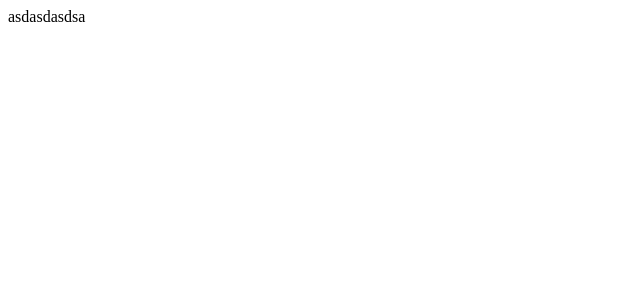
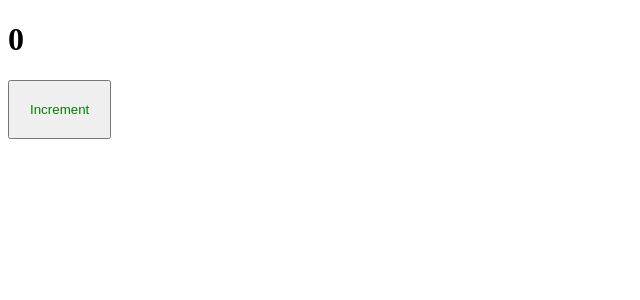
Before and after one commit to santonov62/advanced-frontend-react, a React app: page / in a window 1280 px wide. Shown: the top 300 px of the page, without its empty margins (0-640 px from the left). Built offline with nearby package versions, Linux system fonts and the light colour scheme.

Commit message:
Sass support

```diff
--- a/package.json
+++ b/package.json
@@ -16,11 +16,15 @@
     "@types/react-dom": "^17.0.11",
     "@types/webpack": "^5.28.0",
     "@types/webpack-dev-server": "^4.7.2",
+    "css-loader": "^6.7.3",
     "html-webpack-plugin": "^5.5.0",
+    "sass": "^1.57.1",
+    "sass-loader": "^13.2.0",
+    "style-loader": "^3.3.1",
     "ts-loader": "^9.2.6",
     "ts-node": "^10.5.0",
     "typescript": "^4.5.5",
-    "webpack": "^5.69.1",
+    "webpack": "^5.75.0",
     "webpack-cli": "^4.10.0",
     "webpack-dev-server": "^4.7.4"
   },
--- /dev/null
+++ b/src/components/Counter.scss
@@ -0,0 +1,4 @@
+button {
+    padding: 20px;
+    color: green;
+}
--- /dev/null
+++ b/src/components/Counter.tsx
@@ -0,0 +1,18 @@
+import {useState} from "react";
+import './Counter.scss'
+
+export const Counter = () => {
+
+    const [count, setCount] = useState(0);
+
+    const increment = () => {
+        setCount(count + 1);
+    }
+
+    return (
+        <div>
+            <h1>{count}</h1>
+            <button onClick={increment}>Increment</button>
+        </div>
+    )
+}
--- a/src/index.tsx
+++ b/src/index.tsx
@@ -1,6 +1,9 @@
 import {render} from "react-dom";
+import {Counter} from "./components/Counter";
 
 render(
-    <div>asdasdasdsa</div>,
+    <div>
+        <Counter></Counter>
+    </div>,
     document.getElementById('root')
 )
```
Also changed, not shown: 1 other file (tests, documents, lock files or other folders).
